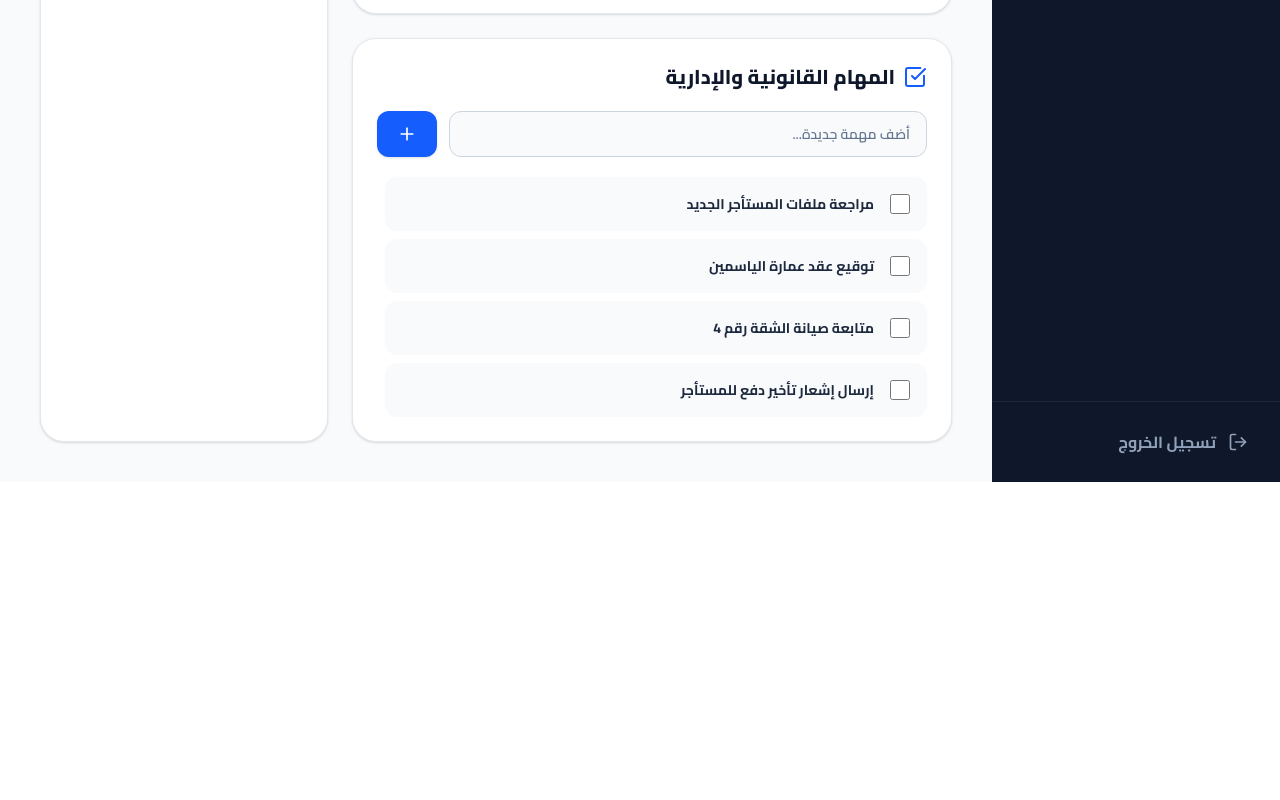
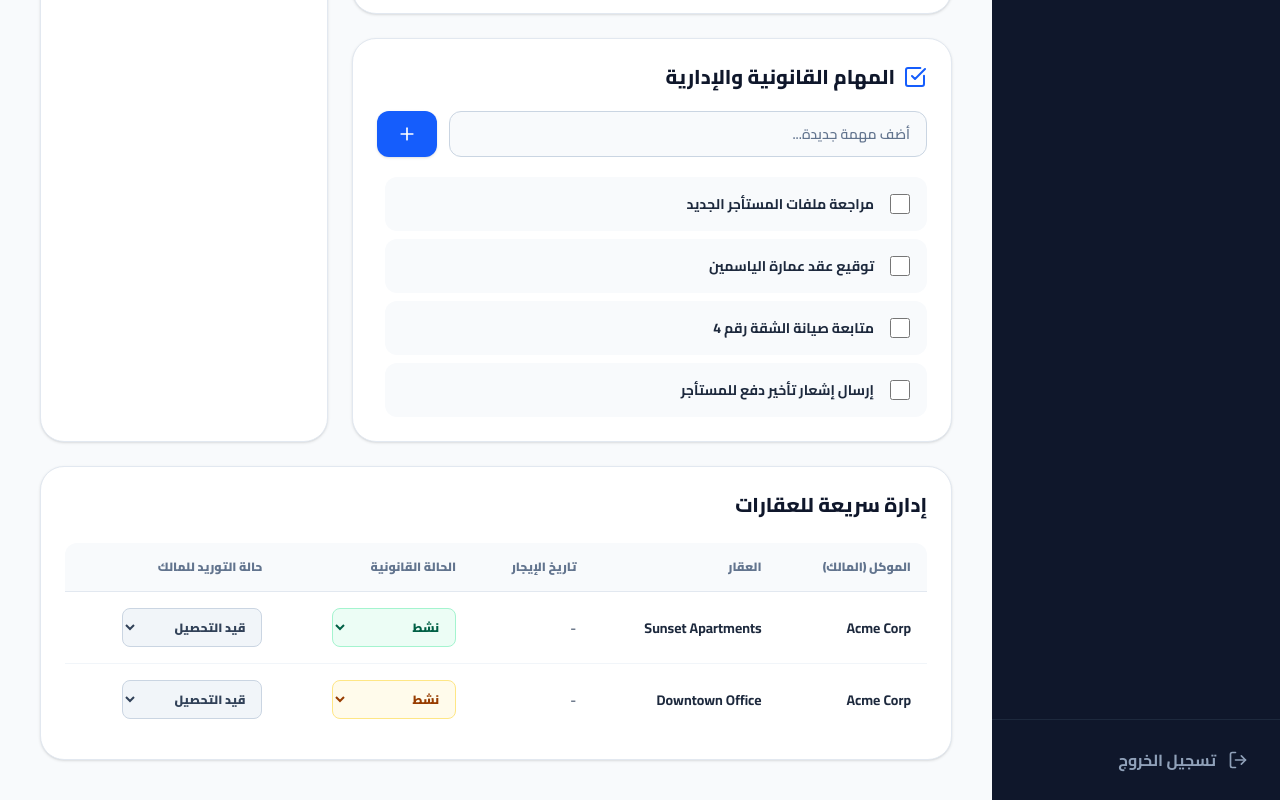
Before and after one commit to alhoulsy0/legal-property-management, a Next.js app: page /dashboard in a window 1280 px wide. Shown: the part 432-1232 px from the top of the page. Before the commit the page ends 914 px from the top, so only its background shows below. Built offline with nearby package versions, Linux system fonts and the light colour scheme.

Commit message:
Add quick property manager to dashboard

```diff
--- a/src/app/(dashboard)/dashboard/page.tsx
+++ b/src/app/(dashboard)/dashboard/page.tsx
@@ -6,7 +6,11 @@ import { AlertTriangle, DollarSign, TrendingUp, TrendingDown, Users, Activity, C
 import { useGlobal } from "../GlobalProvider";
 
 export default function DashboardPage() {
-  const { properties, tasks, setTasks } = useGlobal();
+  const { properties, tasks, setTasks, clients, setProperties } = useGlobal();
+
+  const updatePropertyStatus = (id: number, field: string, value: string) => {
+    setProperties(properties.map(p => p.id === id ? { ...p, [field]: value } : p));
+  };
 
   let expectedRevenue = properties.reduce((acc, curr) => acc + (Number(curr.revenue) || 0), 0);
   let totalExpenses = properties.reduce((acc, curr) => {
@@ -229,6 +233,67 @@ export default function DashboardPage() {
           </div>
         </div>
       </div>
+
+      <div className="bg-white p-6 rounded-3xl shadow-sm border border-slate-200">
+        <h2 className="text-xl font-extrabold text-slate-900 mb-6">إدارة سريعة للعقارات</h2>
+        <div className="overflow-x-auto custom-scrollbar">
+          <table className="w-full text-right border-collapse">
+            <thead>
+              <tr className="bg-slate-50">
+                <th className="py-4 px-4 text-xs font-black text-slate-500 border-b border-slate-200 rounded-tr-xl">الموكل (المالك)</th>
+                <th className="py-4 px-4 text-xs font-black text-slate-500 border-b border-slate-200">العقار</th>
+                <th className="py-4 px-4 text-xs font-black text-slate-500 border-b border-slate-200">تاريخ الإيجار</th>
+                <th className="py-4 px-4 text-xs font-black text-slate-500 border-b border-slate-200">الحالة القانونية</th>
+                <th className="py-4 px-4 text-xs font-black text-slate-500 border-b border-slate-200 rounded-tl-xl">حالة التوريد للمالك</th>
+              </tr>
+            </thead>
+            <tbody className="divide-y divide-slate-100">
+              {properties.map(prop => {
+                const client = clients.find(c => c.id === prop.clientId);
+                return (
+                  <tr key={prop.id} className="hover:bg-slate-50 transition-colors">
+                    <td className="py-4 px-4 text-sm font-bold text-slate-800">{client?.name || 'غير معروف'}</td>
+                    <td className="py-4 px-4 text-sm font-bold text-slate-800">{prop.name}</td>
+                    <td className="py-4 px-4 text-sm font-semibold text-slate-600">{prop.nextRentDate || '-'}</td>
+                    <td className="py-4 px-4">
+                      <select
+                        value={prop.status}
+                        onChange={(e) => updatePropertyStatus(prop.id, 'status', e.target.value)}
+                        className={`text-xs font-black px-3 py-1.5 rounded-lg border outline-none cursor-pointer ${
+                          prop.status === 'نشط' || prop.status === 'Active' ? 'bg-emerald-50 text-emerald-800 border-emerald-200' :
+                          prop.status === 'متأخر' || prop.status === 'Delayed' ? 'bg-amber-50 text-amber-800 border-amber-200' :
+                          'bg-rose-50 text-rose-800 border-rose-200'
+                        }`}
+                      >
+                        <option value="نشط">نشط</option>
+                        <option value="متأخر">متأخر</option>
+                        <option value="قضية منظورة">قضية منظورة</option>
+                      </select>
+                    </td>
+                    <td className="py-4 px-4">
+                      <select
+                        value={prop.payoutStatus === 'Paid to Landlord' ? 'تم التحويل' : 'قيد التحصيل'}
+                        onChange={(e) => updatePropertyStatus(prop.id, 'payoutStatus', e.target.value === 'تم التحويل' ? 'Paid to Landlord' : 'قيد التحصيل')}
+                        className={`text-xs font-black px-3 py-1.5 rounded-lg border outline-none cursor-pointer ${
+                          prop.payoutStatus === 'Paid to Landlord' ? 'bg-blue-50 text-blue-800 border-blue-200' : 'bg-slate-100 text-slate-700 border-slate-300'
+                        }`}
+                      >
+                        <option value="قيد التحصيل">قيد التحصيل</option>
+                        <option value="تم التحويل">تم التحويل (Paid)</option>
+                      </select>
+                    </td>
+                  </tr>
+                );
+              })}
+              {properties.length === 0 && (
+                <tr>
+                  <td colSpan={5} className="py-8 text-center text-sm font-bold text-slate-400">لا توجد عقارات مسجلة.</td>
+                </tr>
+              )}
+            </tbody>
+          </table>
+        </div>
+      </div>
     </div>
   );
 }
```
